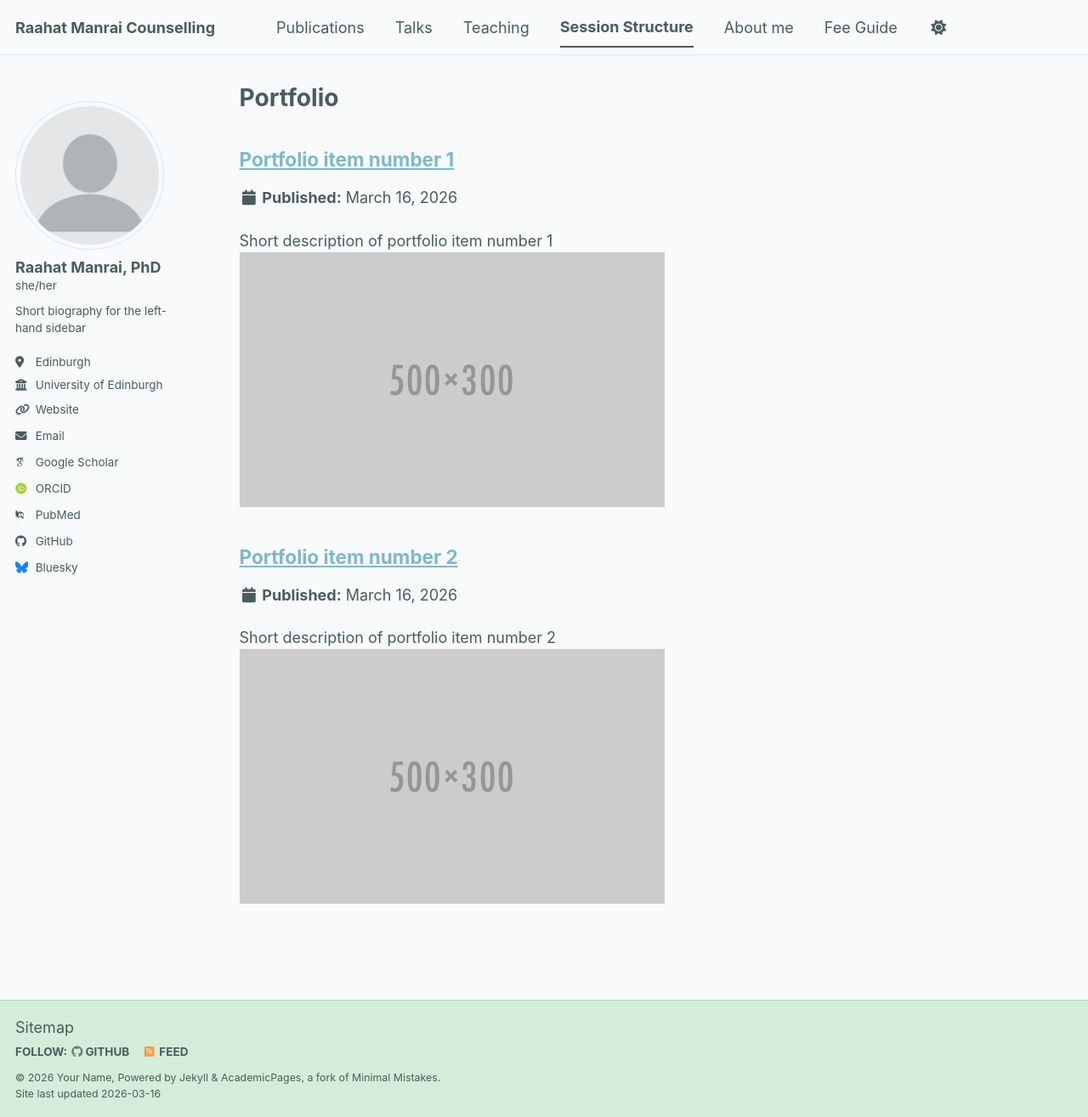
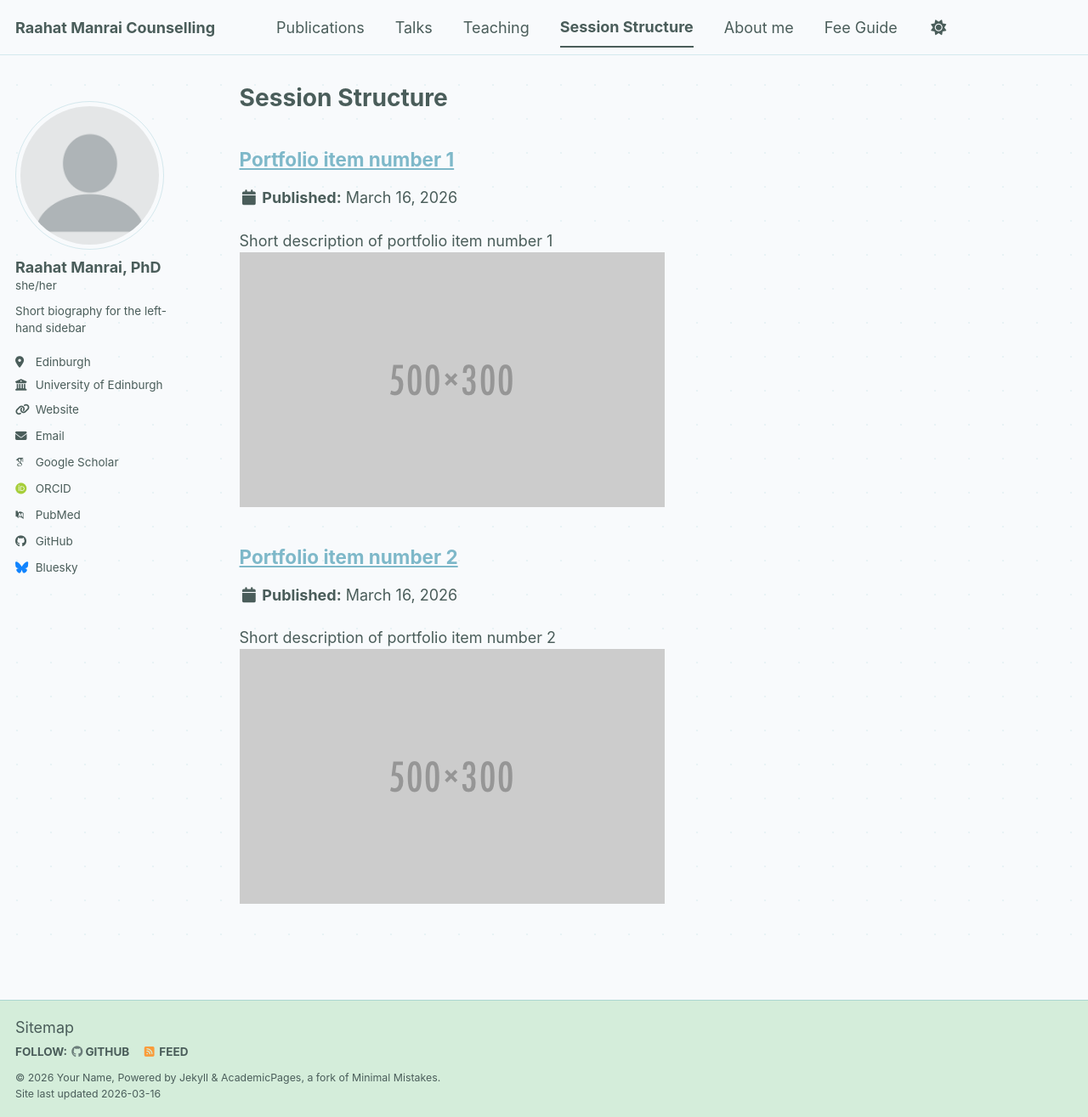
Before and after one commit to RaahatManrai/RaahatManrai.github.io, a Jekyll site: the page built from _pages/portfolio.html, in a window 1280 px wide and 1315 px high. Shown: the whole window at 85% size. Built offline with Jekyll 4.4.1, drawn with Linux system fonts in a browser that asks for light colours; some web fonts are replaced; a script bundle is joined from its source files by our own code; library files that are not in the unit come from our copies.

Commit message:
editing the session structure page

```diff
--- a/_pages/portfolio.html
+++ b/_pages/portfolio.html
@@ -1,6 +1,6 @@
 ---
 layout: archive
-title: "Portfolio"
+title: "Session Structure"
 permalink: /session-structure/
 author_profile: true
 ---
```
